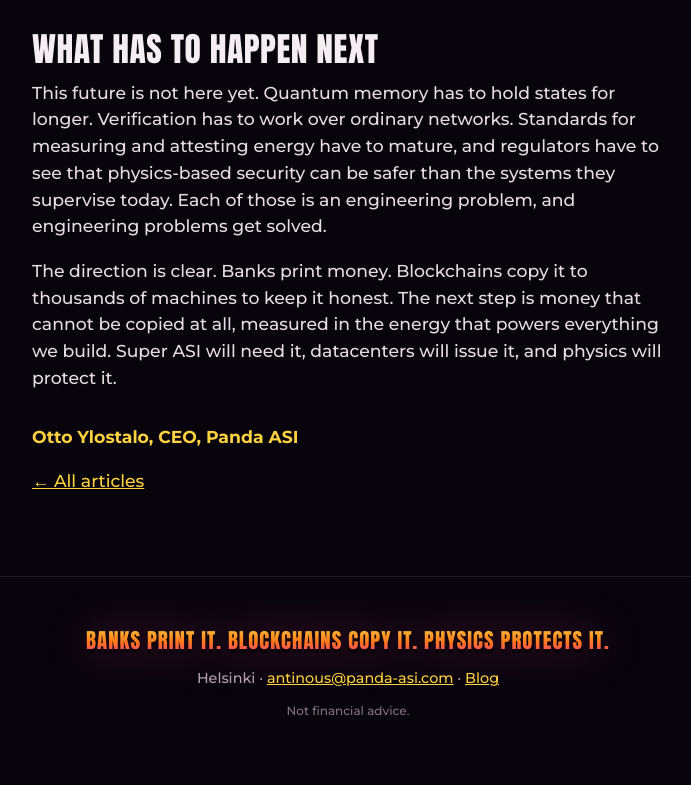
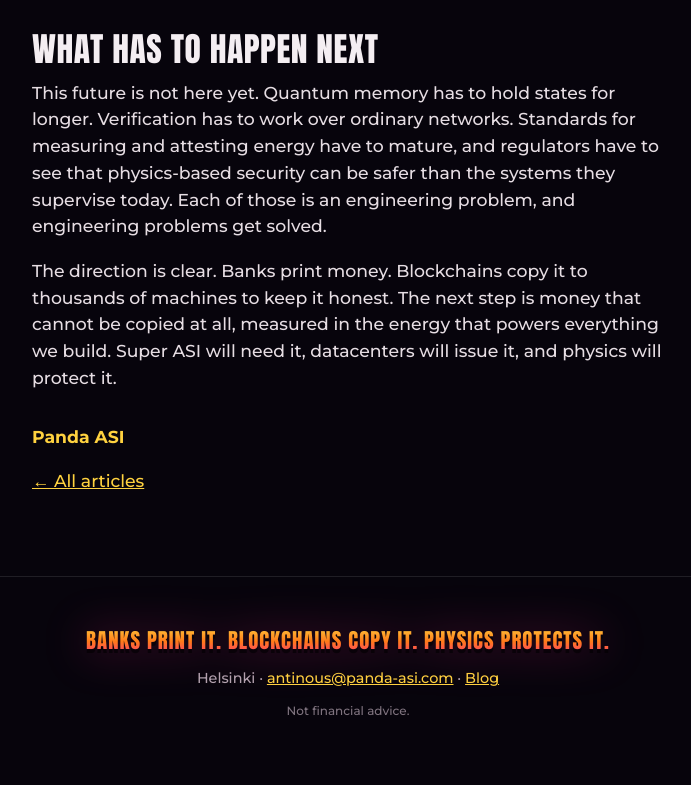
Before and after one commit to Moukari/panda-asi-site, a plain HTML site: page blog/2026-11-20-quantum-money-priced-in-energy/index.html in a window 1280 px wide. Shown: the part 2349-3134 px from the top of the page, without its empty margins (292-983 px from the left). Drawn offline with Linux system fonts and the light colour scheme.

Commit message:
Remove CEO name from article signature

```diff
--- a/blog/2026-11-20-quantum-money-priced-in-energy/index.html
+++ b/blog/2026-11-20-quantum-money-priced-in-energy/index.html
@@ -87,7 +87,7 @@ article .sign{margin-top:2rem;font-weight:700;color:var(--yellow)}
 .post h2{font-size:1.8rem;margin:.3rem 0 .5rem}.post p{margin:0;color:var(--mut)}
 footer small{display:block;margin-top:.8rem;font-size:.75rem;opacity:.7}
 </style>
-<script type="application/ld+json">{"@context": "https://schema.org", "@type": "BlogPosting", "headline": "Quantum Money Will Be Priced in Energy", "description": "Why the money that follows banks and blockchains will be protected by physics and measured in the energy it takes to compute, move and store value.", "datePublished": "2026-11-20", "dateModified": "2026-11-20", "author": {"@type": "Person", "name": "Otto Ylostalo"}, "publisher": {"@type": "Organization", "name": "Panda ASI", "url": "https://panda-asi.com/"}, "image": "https://panda-asi.com/og-image-v3.jpg", "mainEntityOfPage": "https://panda-asi.com/blog/2026-11-20-quantum-money-priced-in-energy/"}</script>
+<script type="application/ld+json">{"@context": "https://schema.org", "@type": "BlogPosting", "headline": "Quantum Money Will Be Priced in Energy", "description": "Why the money that follows banks and blockchains will be protected by physics and measured in the energy it takes to compute, move and store value.", "datePublished": "2026-11-20", "dateModified": "2026-11-20", "author": {"@type": "Organization", "name": "Panda ASI"}, "publisher": {"@type": "Organization", "name": "Panda ASI", "url": "https://panda-asi.com/"}, "image": "https://panda-asi.com/og-image-v3.jpg", "mainEntityOfPage": "https://panda-asi.com/blog/2026-11-20-quantum-money-priced-in-energy/"}</script>
 <script data-goatcounter="https://pandaasi.goatcounter.com/count" async src="//gc.zgo.at/count.js"></script>
 </head>
 <body>
@@ -120,7 +120,7 @@ footer small{display:block;margin-top:.8rem;font-size:.75rem;opacity:.7}
 <h2>What has to happen next</h2>
 <p>This future is not here yet. Quantum memory has to hold states for longer. Verification has to work over ordinary networks. Standards for measuring and attesting energy have to mature, and regulators have to see that physics-based security can be safer than the systems they supervise today. Each of those is an engineering problem, and engineering problems get solved.</p>
 <p>The direction is clear. Banks print money. Blockchains copy it to thousands of machines to keep it honest. The next step is money that cannot be copied at all, measured in the energy that powers everything we build. Super ASI will need it, datacenters will issue it, and physics will protect it.</p>
-<p class="sign">Otto Ylostalo, CEO, Panda ASI</p>
+<p class="sign">Panda ASI</p>
 
 <p><a href="/blog/">← All articles</a></p>
 </article>
```
